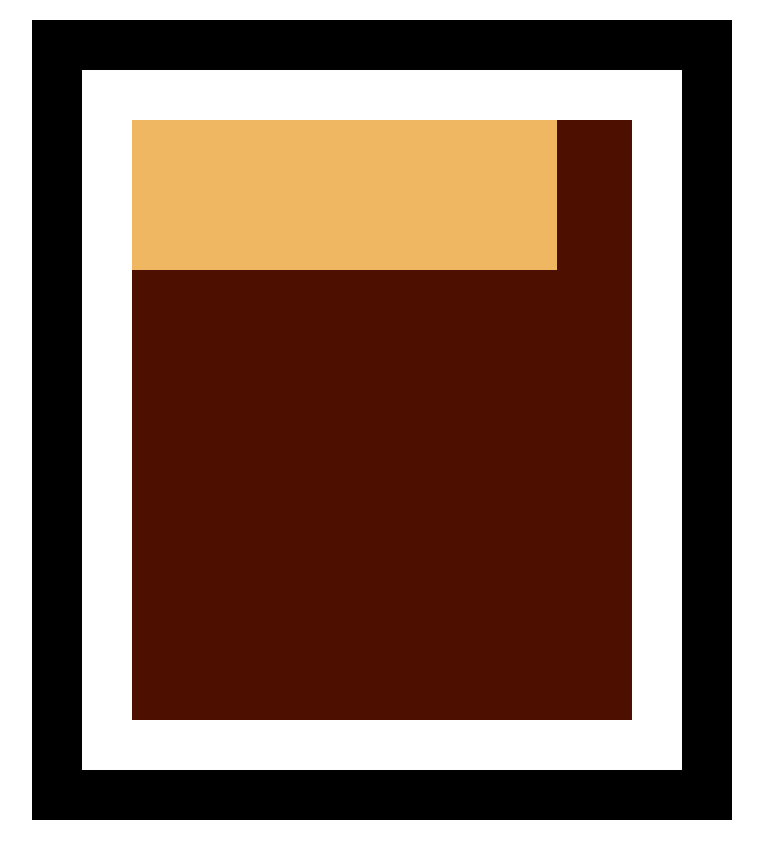
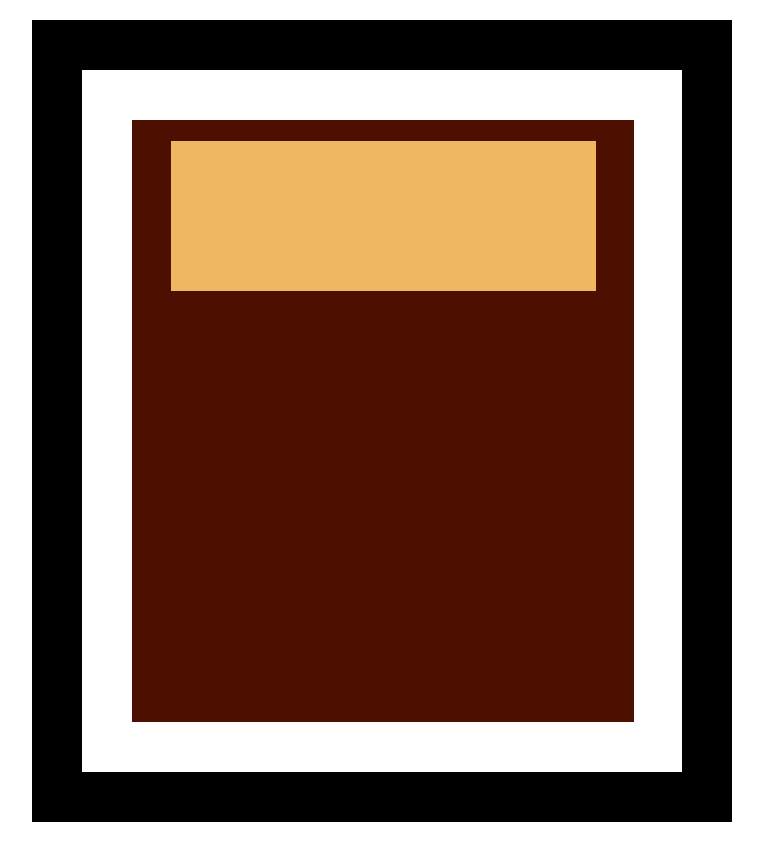
Before and after one commit to Animalfox/Rothko-Painting, a website built with Vite: page index.html in a window 1280 px wide. Shown: the whole page, without its empty margins (258-1021 px from the left). Built offline with nearby package versions, Linux system fonts and the light colour scheme.

Commit message:
Add padding to canvas

```diff
--- a/styles.css
+++ b/styles.css
@@ -2,6 +2,7 @@
   width: 500px;
   height: 600px;
   background-color: #4d0f00;
+  padding: 1px;
 }
 
 .frame {
@@ -15,4 +16,5 @@
   width: 425px;
   height: 150px;
   background-color: #efb762;
+  margin: 20px auto;
 }
```
